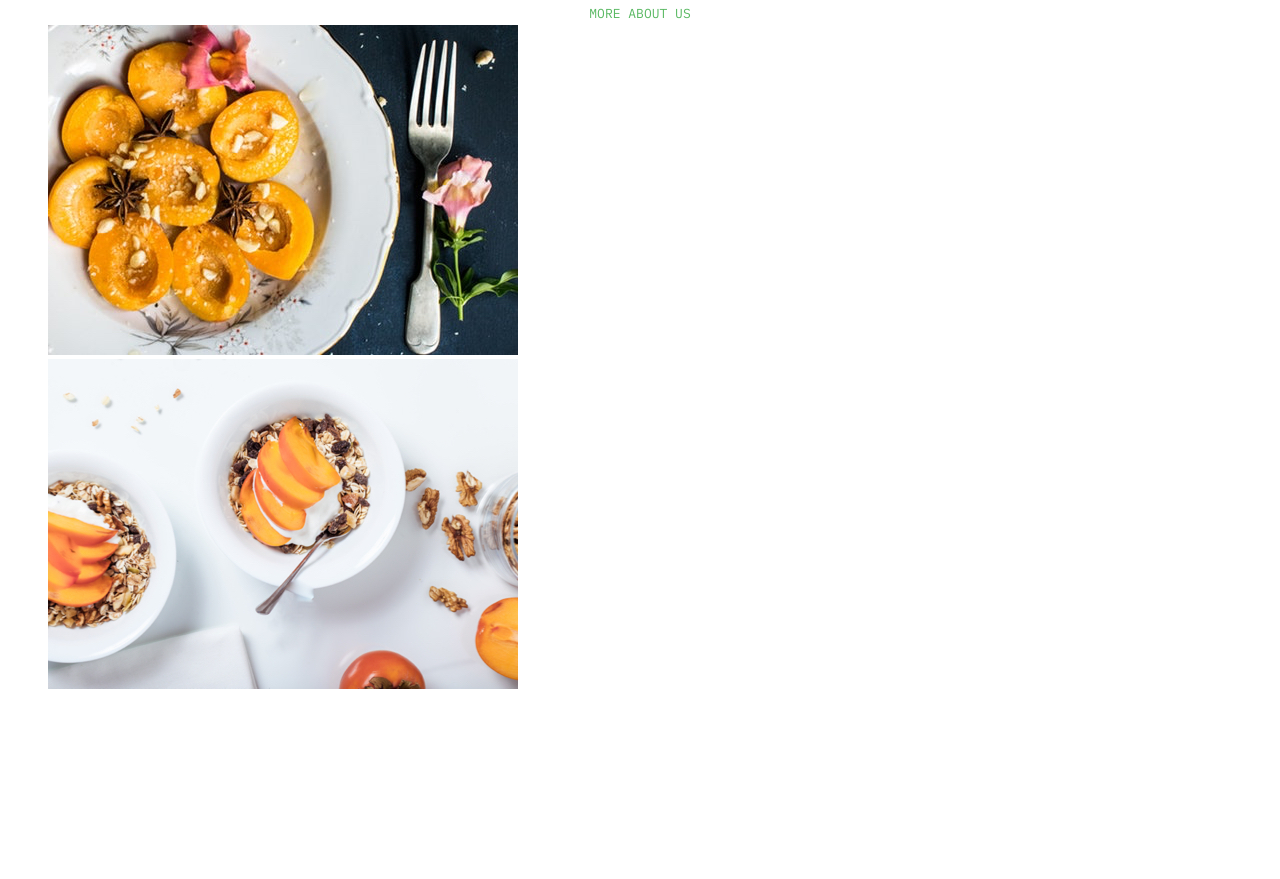
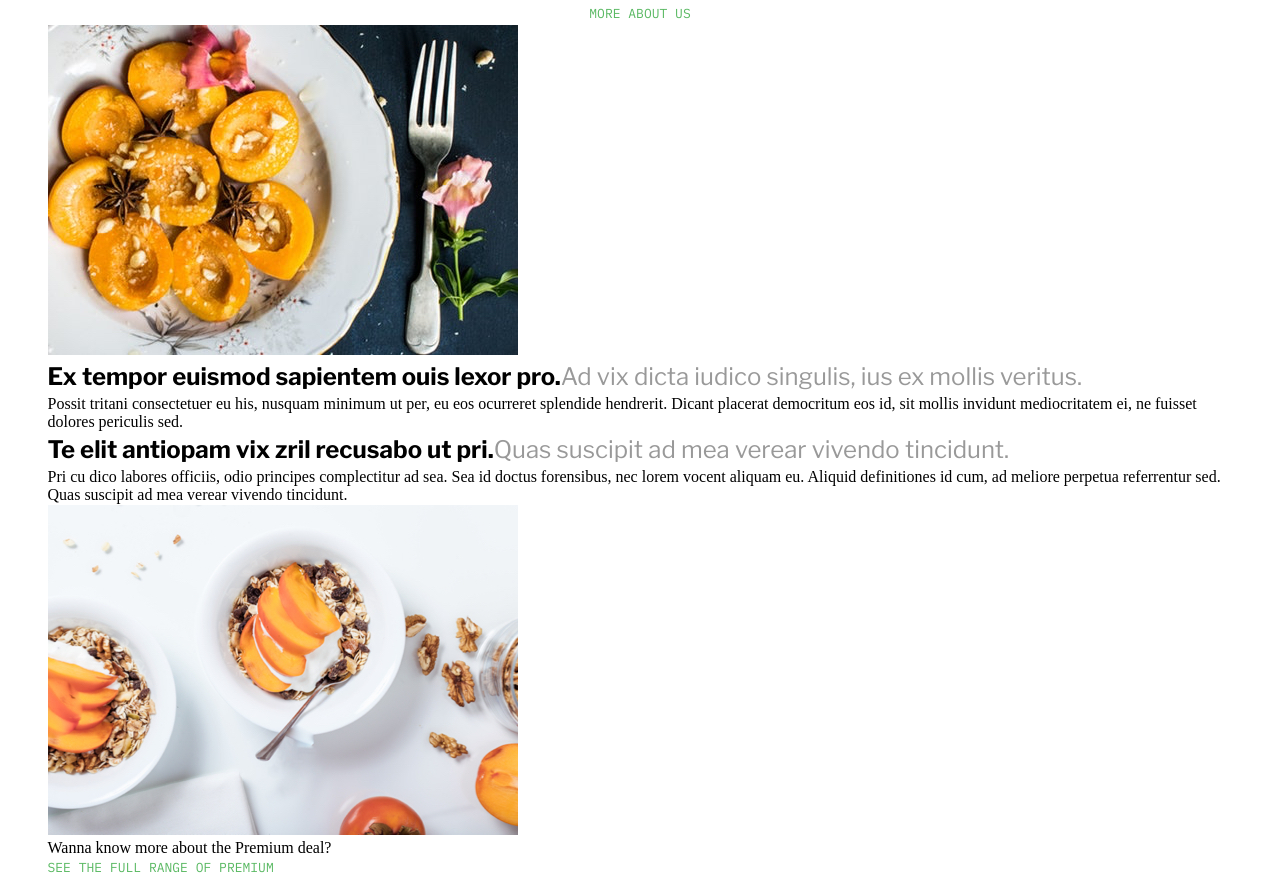
Before and after one commit to Arseniy207/Spoon, a plain HTML site: page index.html in a window 1280 px wide. Shown: the part 1839-2718 px from the top of the page. Before the commit the page ends 2532 px from the top, so only its background shows below. Drawn offline with nearby package versions, Linux system fonts and the light colour scheme.

Commit message:
Add files via upload

```diff
--- a/css/sections/basic.css
+++ b/css/sections/basic.css
@@ -73,6 +73,6 @@ color: #5ab963;
     transition: transform 1.5s;
 }
 .btn:hover{
-    transform: scale(1.3)
-
+    transform: scale(1.3);
+    display: flex;
 }
--- a/css/sections/main.css
+++ b/css/sections/main.css
@@ -2,4 +2,5 @@
 @import url(grettings.css);
 @import url(normalize.css);
 @import url(server.css);
-@import url(advert.css)
+@import url(advert.css);
+@import url(offers.css)
--- /dev/null
+++ b/css/sections/offers.css
@@ -0,0 +1,28 @@
+.offers {
+}
+.container {
+}
+.offers__content {
+}
+.offers__list {
+}
+.offers__item {
+}
+.offers__img {
+}
+.offers__main-text {
+}
+.main-text {
+}
+.offers__text {
+}
+.offers__block {
+}
+.offers__info {
+}
+.offers__info-text {
+}
+.link {
+}
+.offers__link {
+}
--- a/index.html
+++ b/index.html
@@ -96,13 +96,37 @@
             <ul class="offers__list">
                 <li class="offers__item">
                     <img src="img/offers/pic1.png" alt="картинка" class="offers__img">
-
+                    <div class="offers__main-text main-text">
+                        <span>Ex tempor euismod sapientem ouis lexor pro.</span>Ad vix dicta iudico singulis,
+                        ius ex mollis veritus.
+                    </div>
+                        <div class="offers__text">Possit tritani consectetuer eu his, nusquam minimum ut per,
+                             eu eos ocurreret splendide hendrerit.
+                             Dicant placerat democritum eos id, sit mollis invidunt mediocritatem ei,
+                              ne fuisset dolores periculis sed.
+                        </div>
                 </li>
                 <li class="offers__item">
+                    <div class="offers__block">
+                        <div class="offers__main-text main-text">
+                            <span>Te elit antiopam vix zril recusabo ut pri.</span>Quas suscipit ad
+                            mea verear vivendo tincidunt.
+                        </div>
+                            <div class="offers__text">Pri cu dico labores officiis,
+                                odio principes complectitur ad sea.
+                                 Sea id doctus forensibus, nec lorem vocent aliquam eu.
+                                 Aliquid definitiones id cum,
+                                ad meliore perpetua referrentur sed.
+                                 Quas suscipit ad mea verear vivendo tincidunt.
+                            </div>
+                    </div>
                     <img src="img/offers/pic2.png" alt="картинка" class="offers__img">
-
                 </li>
             </ul>
+            <div class="offers__info">
+                <div class="offers__info-text">Wanna know more about the Premium deal?</div>
+                <a href="#" class="link offers__link">See the full range of Premium</a>
+            </div>
         </div>
     </div>
 </section>
```
